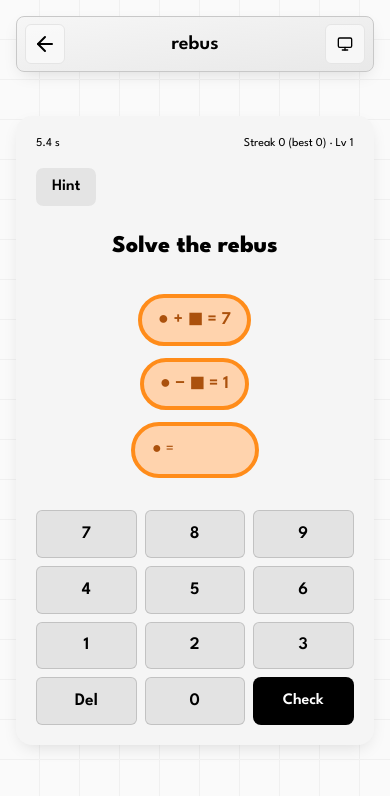
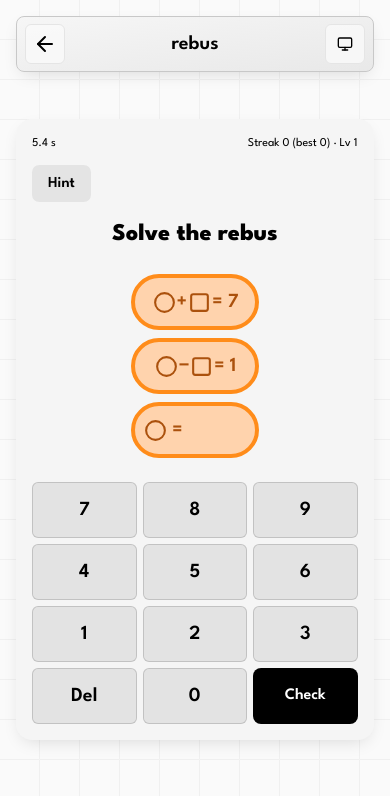
Before and after one commit to iskochergin/megamath, a Next.js app: page /rebus in a window 390 px wide. Shown: the top 796 px of the page. Built offline with nearby package versions, Linux system fonts and the light colour scheme.

Commit message:
rebus layout fix

```diff
--- a/src/pages/rebus.tsx
+++ b/src/pages/rebus.tsx
@@ -1,15 +1,12 @@
-/* pages/rebus.tsx ---------------------------------------------------- */
 import React, {useState, useEffect, useRef} from "react";
 import Head from "next/head";
 import Navbar from "../components/Navbar";
 import {GridPattern} from "@/components/GridPattern";
 
-/* ── palette (тот же, что в seq‑bubble) ───────────────────────────── */
 const OR_BG = "hsl(28,100%,84%)";
 const OR_BORDER = "hsl(30,100%,55%)";
 const OR_TEXT = "hsl(26,86%,36%)";
 
-/* ── helpers ──────────────────────────────────────────────────────── */
 type Shape = "▲" | "◼" | "●";
 
 interface RebusRound {
@@ -21,8 +18,45 @@ interface RebusRound {
 
 const shapes: Shape[] = ["▲", "◼", "●"];
 const ri = (a: number, b: number) => Math.floor(Math.random() * (b - a + 1)) + a;
-// const choice = <T, >(arr: T[]) => arr[Math.floor(Math.random() * arr.length)];
 
+/** Inline SVG icon so all shapes are the same visual size and align with text. */
+const ShapeIcon: React.FC<{ shape: Shape; className?: string }> = ({shape, className}) => {
+    return (
+        <svg
+            className={className ?? ""}
+            viewBox="0 0 24 24"
+            width="1em"
+            height="1em"
+            fill="none"
+            stroke="currentColor"
+            strokeWidth={2}
+            strokeLinecap="round"
+            strokeLinejoin="round"
+            aria-hidden
+        >
+            {shape === "▲" && <polygon points="12,3 21,19 3,19"/>}
+            {shape === "◼" && <rect x="4" y="4" width="16" height="16" rx="2"/>}
+            {shape === "●" && <circle cx="12" cy="12" r="9"/>}
+        </svg>
+    );
+};
+
+/** Render a line, replacing text shapes with uniform SVG icons. */
+const renderLine = (ln: string) => {
+    const parts = ln.split(/(▲|◼|●)/g);
+    return parts.map((p, i) => {
+        if (p === "▲" || p === "◼" || p === "●") {
+            return <ShapeIcon key={i} shape={p as Shape} className="eq-icon"/>;
+        }
+        return (
+            <span key={i} className="eq-text">
+        {p}
+      </span>
+        );
+    });
+};
+
+/** Build solvable two‑equation rebus (always unique solution). */
 const buildRebus = (level = 1): RebusRound => {
     const [a, b] = shapes.sort(() => 0.5 - Math.random()).slice(0, 2);
     const target = Math.random() < 0.5 ? a : b;
@@ -36,9 +70,7 @@ const buildRebus = (level = 1): RebusRound => {
 
     if (level < 4) {
         const diff = va - vb;
-        eq2 = diff >= 0
-            ? `${a} − ${b} = ${diff}`
-            : `${b} − ${a} = ${-diff}`;
+        eq2 = diff >= 0 ? `${a} − ${b} = ${diff}` : `${b} − ${a} = ${-diff}`;
         hint = "Add and subtract the two equations.";
     } else if (level < 7) {
         eq2 = `2 × ${a} = ${2 * va}`;
@@ -50,7 +82,6 @@ const buildRebus = (level = 1): RebusRound => {
     }
 
     const lines = [`${a} + ${b} = ${sum}`, eq2];
-
     return {lines, answerShape: target, answerValue: target === a ? va : vb, hint};
 };
 
@@ -119,9 +150,7 @@ const RebusDrill: React.FC = () => {
     const finish = (ok: boolean) => {
         setWait(true);
         setCd(2);
-        setFeedback(
-            ok ? "✔ Correct" : `Answer: ${round!.answerValue}`
-        );
+        setFeedback(ok ? "✔ Correct" : `Answer: ${round!.answerValue}`);
     };
 
     const check = () => {
@@ -149,8 +178,7 @@ const RebusDrill: React.FC = () => {
         background: OR_BG,
         border: `4px solid ${OR_BORDER}`,
         color: OR_TEXT,
-        filter:
-            glow === "0px" ? "none" : `drop-shadow(0 0 ${glow} rgba(255,80,0,0.55))`,
+        filter: glow === "0px" ? "none" : `drop-shadow(0 0 ${glow} rgba(255,80,0,0.55))`,
     };
 
     return (
@@ -165,24 +193,23 @@ const RebusDrill: React.FC = () => {
 
                 <div
                     ref={cardRef}
-                    className={`fadeIn relative z-10 mt-4 w-11/12 sm:w-11/12 md:w-8/12 lg:w-7/12 xl:w-1/2
+                    className={`fadeIn relative z-10 mt-4
+            w-11/12 sm:w-11/12 md:w-8/12 lg:w-7/12 xl:w-1/2
             max-w-md sm:max-w-lg md:max-w-2xl lg:max-w-3xl
             bg-[rgb(var(--primary))] dark:bg-[rgb(var(--secondary))]
             text-[rgb(var(--foreground))]
             rounded-2xl shadow-background backdrop-blur-md
-            p-5 sm:p-8 md:py-12 md:px-10 transition-all duration-300 ease-in-out`}
+            p-4 sm:p-6 md:py-12 md:px-10 transition-all duration-300 ease-in-out`}
                 >
                     {/* info */}
-                    <div className="flex justify-between text-xs sm:text-sm mb-4">
+                    <div className="flex justify-between text-[12px] sm:text-base mb-3 sm:mb-4">
                         <span>{elapsed.toFixed(1)} s</span>
-                        <span>
-              Streak {streak} (best {bestStreak}) · Lv {level}
-            </span>
+                        <span>Streak {streak} (best {bestStreak}) · Lv {level}</span>
                     </div>
 
                     {/* hint */}
-                    <div className="flex items-center gap-2 mb-6">
-                        <button onClick={() => setShowHint((h) => !h)} className="pill">
+                    <div className="flex items-center gap-2 mb-4 sm:mb-6">
+                        <button onClick={() => setShowHint((h) => !h)} className="pill xs-pill">
                             Hint
                         </button>
                         <div
@@ -191,35 +218,39 @@ const RebusDrill: React.FC = () => {
                             } transition-[max-width] duration-500`}
                         >
                             {showHint && (
-                                <p className="whitespace-nowrap animate-typing text-sm leading-snug">
+                                <p className="whitespace-nowrap animate-typing text-sm sm:text-base leading-snug">
                                     {round.hint}
                                 </p>
                             )}
                         </div>
                     </div>
 
-                    <h2 className="text-center text-2xl sm:text-3xl font-extrabold mb-8">
+                    <h2 className="text-center text-2xl sm:text-3xl md:text-4xl font-extrabold mb-6 sm:mb-8">
                         Solve the rebus
                     </h2>
 
                     {/* equations */}
-                    <div className="flex flex-col items-center gap-3 mb-8">
+                    <div className="flex flex-col items-center gap-2 sm:gap-3 mb-6 sm:mb-8">
                         {round.lines.map((ln, i) => (
                             <div
                                 key={i}
-                                className="w-max px-4 py-2 rounded-full font-semibold text-lg animation-pop"
+                                /* same size as the answer oval */
+                                className="equation leading-none w-32 h-14 sm:w-36 sm:h-16 rounded-full flex items-center justify-center font-semibold text-xl sm:text-xl animation-pop"
                                 style={{...bubbleCss, animationDelay: `${i * 0.1}s`}}
                             >
-                                {ln}
+                                {renderLine(ln)}
                             </div>
                         ))}
 
-                        {/* answer */}
+                        {/* answer (reference size) */}
                         <div
-                            className="w-32 h-14 rounded-full flex items-center justify-center animation-pop"
+                            className="ans-bubble leading-none w-32 h-14 sm:w-36 sm:h-16 rounded-full flex items-center justify-center animation-pop"
                             style={{...bubbleCss, animationDelay: "0.25s"}}
                         >
-                            <span className="mr-2">{round.answerShape} =</span>
+              <span className="mr-2 inline-flex items-center sm:text-xl leading-none font-semibold text-xl">
+                <ShapeIcon shape={round.answerShape} className="eq-icon"/>
+                <span className="ml-1 eq-text">=</span>
+              </span>
                             <input
                                 ref={inputRef}
                                 type="text"
@@ -227,19 +258,19 @@ const RebusDrill: React.FC = () => {
                                 value={input}
                                 onChange={(e) => setInput(e.target.value.replace(/[^0-9\-]/g, ""))}
                                 onKeyDown={(e) => e.key === "Enter" && check()}
-                                className="w-14 bg-transparent text-center font-bold text-lg focus:outline-none"
+                                className="answerInput w-14 sm:w-16 bg-transparent text-center font-bold text-xl sm:text-xl focus:outline-none leading-none"
                             />
                         </div>
                     </div>
 
                     {/* feedback */}
                     {feedback && (
-                        <div className="text-center mb-6 min-h-[1.5rem]">
+                        <div className="text-center mb-5 sm:mb-6 min-h-[1.5rem]">
                             <p
                                 className={
-                                    feedback.startsWith("✔")
-                                        ? "text-green-700 font-semibold dark:text-green-400"
-                                        : "text-rose-700 font-semibold dark:text-rose-400"
+                                    (feedback.startsWith("✔")
+                                        ? "text-green-700 dark:text-green-400 "
+                                        : "text-rose-700 dark:text-rose-400 ") + "font-semibold text-base sm:text-lg"
                                 }
                             >
                                 {feedback}
@@ -256,23 +287,23 @@ const RebusDrill: React.FC = () => {
 
                     {/* mobile keypad */}
                     <div className="md:hidden w-full">
-                        <div className="grid grid-cols-3 gap-2">
+                        <div className="grid grid-cols-3 gap-1.5 sm:gap-2">
                             {["7", "8", "9", "4", "5", "6", "1", "2", "3"].map((d) => (
-                                <button key={d} onClick={() => addDigit(d)} className="key">
+                                <button key={d} onClick={() => addDigit(d)} className="key xs-key">
                                     {d}
                                 </button>
                             ))}
                         </div>
-                        <div className="grid grid-cols-3 gap-2 mt-2">
-                            <button onClick={() => setInput((v) => v.slice(0, -1))} className="key">
+                        <div className="grid grid-cols-3 gap-1.5 sm:gap-2 mt-1.5 sm:mt-2">
+                            <button onClick={() => setInput((v) => v.slice(0, -1))} className="key xs-key">
                                 Del
                             </button>
-                            <button onClick={() => addDigit("0")} className="key">
+                            <button onClick={() => addDigit("0")} className="key xs-key">
                                 0
                             </button>
                             <button
                                 onClick={check}
-                                className="px-4 py-2 rounded-lg bg-black dark:bg-white text-white dark:text-black font-semibold active:scale-95 transition"
+                                className="px-3 py-2 sm:px-4 rounded-lg bg-black dark:bg-white text-white dark:text-black font-semibold active:scale-95 transition"
                             >
                                 {wait ? "Next" : "Check"}
                             </button>
@@ -281,7 +312,7 @@ const RebusDrill: React.FC = () => {
                 </div>
             </main>
 
-            {/* STYLE (тот же, что в seq‑bubble) */}
+            {/* STYLE (alignment fixes + keep previous styles) */}
             <style jsx>{`
                 .pill {
                     padding: 0.45rem 1rem;
@@ -290,6 +321,7 @@ const RebusDrill: React.FC = () => {
                     color: rgb(var(--foreground));
                     font-weight: 600;
                     transition: background 0.2s;
+                    font-size: 0.95rem;
                 }
 
                 .pill:hover {
@@ -297,16 +329,37 @@ const RebusDrill: React.FC = () => {
                 }
 
                 .key {
-                    padding: 0.6rem 0;
+                    padding: 0.75rem 0;
                     border-radius: 0.38rem;
                     background: rgba(var(--foreground-rgb, 0, 0, 0), 0.07);
                     border: 1px solid rgba(var(--foreground-rgb), 0.15);
-                    font-size: 1.1rem;
+                    font-size: 1.25rem;
                     font-weight: 600;
                     color: rgb(var(--foreground));
                 }
 
-                /* pop / fade / typing keyframes — без изменений */
+                .equation, .ans-bubble {
+                    display: inline-flex;
+                    align-items: center;
+                    justify-content: center;
+                    line-height: 1;
+                }
+
+                .eq-text {
+                    display: inline-block;
+                    vertical-align: middle;
+                    font-variant-numeric: tabular-nums;
+                }
+
+                .eq-icon {
+                    display: inline-block;
+                    vertical-align: middle;
+                    width: 1.25em;
+                    height: 1.25em;
+                    //transform: translateY(-0.5em); /* lift icons to sit perfectly centered */
+                }
+
+                /* pop / fade / typing keyframes */
                 .animation-pop {
                     animation: pop 0.47s cubic-bezier(0.55, 1.4, 0.4, 1) both;
                 }
@@ -368,6 +421,26 @@ const RebusDrill: React.FC = () => {
                 .animate-typing {
                     animation: typing 1.3s steps(38, end) forwards;
                 }
+
+                /* xs‑only keypad sizing kept */
+                @media (max-width: 380px) {
+                    .xs-pill {
+                        padding: 0.35rem 0.8rem;
+                        border-radius: 0.4rem;
+                        font-size: 0.95rem;
+                    }
+
+                    .xs-key {
+                        padding: 0.6rem 0;
+                        font-size: 1.1rem;
+                        border-radius: 0.34rem;
+                    }
+
+                    .answerInput {
+                        width: 2.5rem;
+                        font-size: 1rem;
+                    }
+                }
             `}</style>
         </>
     );
```
